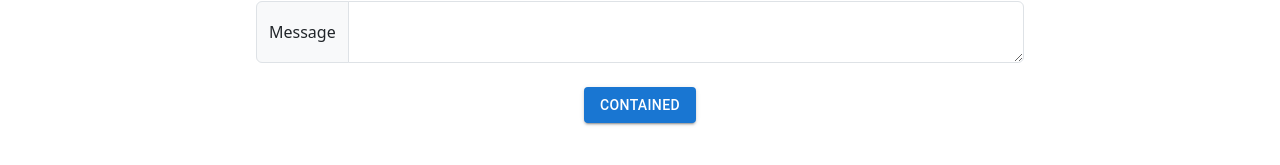
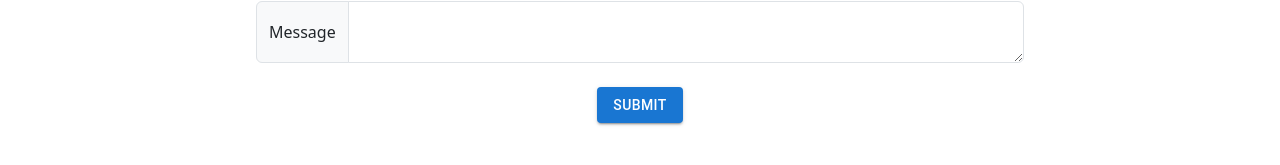
Before and after one commit to UTSAVsarkar/cipher-tech, a React (Create React App) app: page / in a window 1280 px wide. Shown: the part 2606-2771 px from the top of the page. Built offline with nearby package versions, Linux system fonts and the light colour scheme.

Commit message:
text change

```diff
--- a/src/component/Contact/Contact.jsx
+++ b/src/component/Contact/Contact.jsx
@@ -51,7 +51,7 @@ function Contact() {
         </InputGroup>
         <br />
 
-        <Button variant="contained">Contained</Button>
+        <Button variant="contained">Submit</Button>
       </div>
     </center>
   );
```
